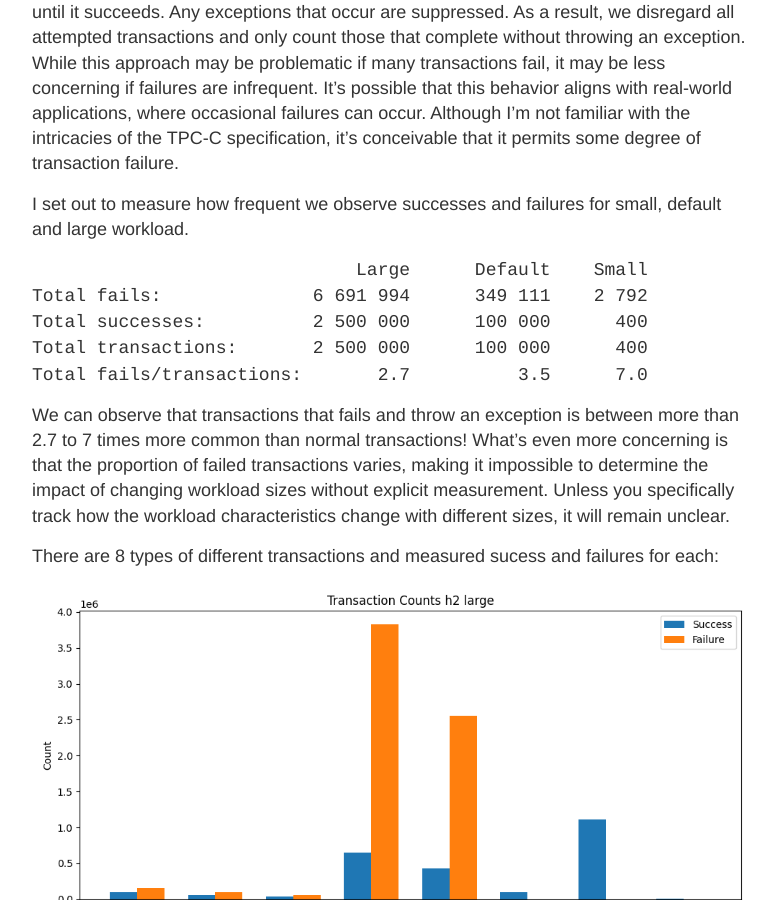
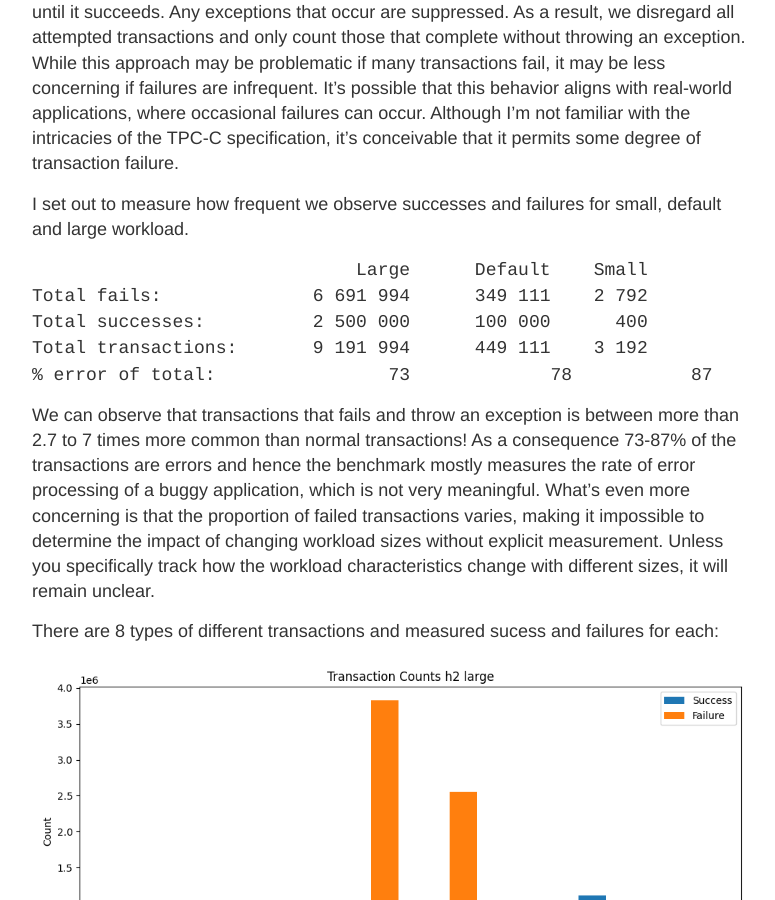
Before and after one commit to JonasNorlinder/jonasnorlinder.github.io, a Jekyll site: the page built from _posts/2024-04-02-When-Silence-is-Not-Golden-The-Risks-of-Ignoring-Exceptions.md, in a window 1280 px wide and 900 px high, scrolled down 1945 px. Shown: the whole window, without its empty margins (248-1023 px from the left). Built offline with Jekyll 4.4.1, drawn with Linux system fonts in a browser that asks for light colours; some of the changed text lies outside the part shown.

Commit message:
Clarify consequences

````diff
--- a/_posts/2024-04-02-When-Silence-is-Not-Golden-The-Risks-of-Ignoring-Exceptions.md
+++ b/_posts/2024-04-02-When-Silence-is-Not-Golden-The-Risks-of-Ignoring-Exceptions.md
@@ -94,16 +94,18 @@ default and large workload.
                               Large      Default    Small
 Total fails:              6 691 994      349 111    2 792
 Total successes:          2 500 000      100 000      400
-Total transactions:       2 500 000      100 000      400
-Total fails/transactions:       2.7          3.5      7.0
+Total transactions:       9 191 994      449 111    3 192
+% error of total:                73 	        78	     87
 ```
 
 We can observe that transactions that fails and throw an exception is between
-more than 2.7 to 7 times more common than normal transactions! What's even more
-concerning is that the proportion of failed transactions varies, making it
-impossible to determine the impact of changing workload sizes without explicit
-measurement. Unless you specifically track how the workload characteristics
-change with different sizes, it will remain unclear.
+more than 2.7 to 7 times more common than normal transactions! As a consequence
+73-87% of the transactions are errors and hence the benchmark mostly measures the
+rate of error processing of a buggy application, which is not very meaningful.
+What's even more concerning is that the proportion of failed transactions
+varies, making it impossible to determine the impact of changing workload sizes
+without explicit measurement. Unless you specifically track how the workload
+characteristics change with different sizes, it will remain unclear.
 
 There are 8 types of different transactions and measured sucess and failures for
 each:
````
Also changed, not shown: other parts of _posts/2024-04-02-When-Silence-is-Not-Golden-The-Risks-of-Ignoring-Exceptions.md (+1 -1 lines).
